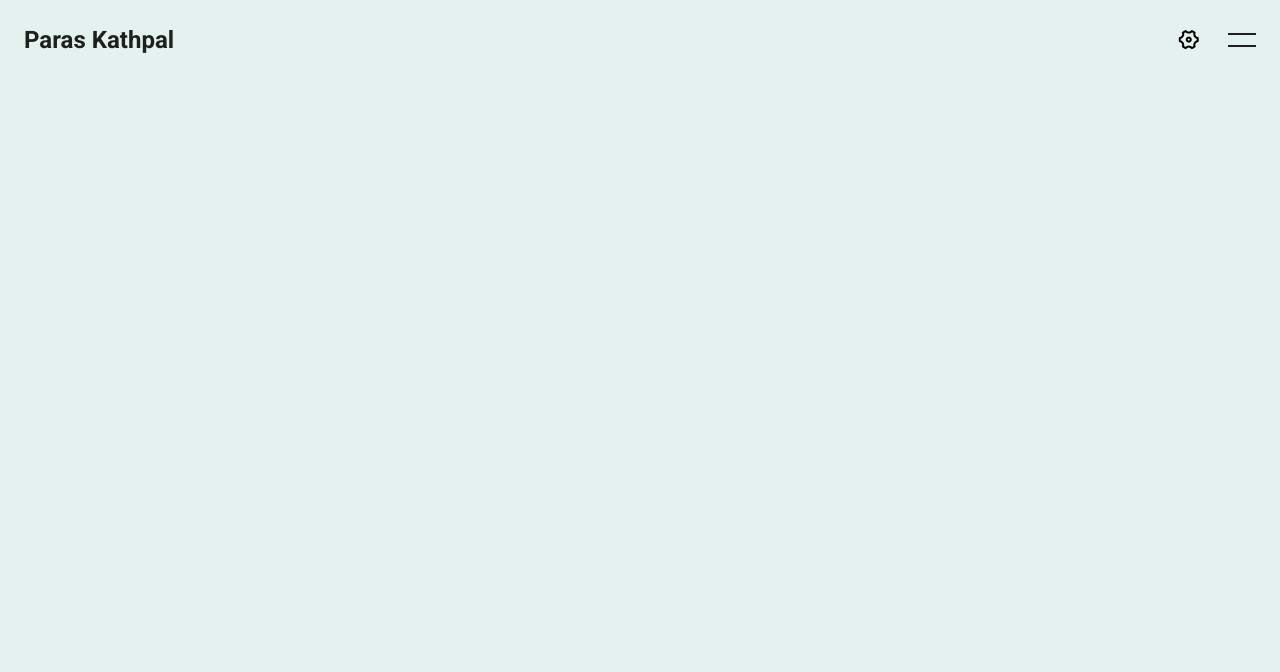
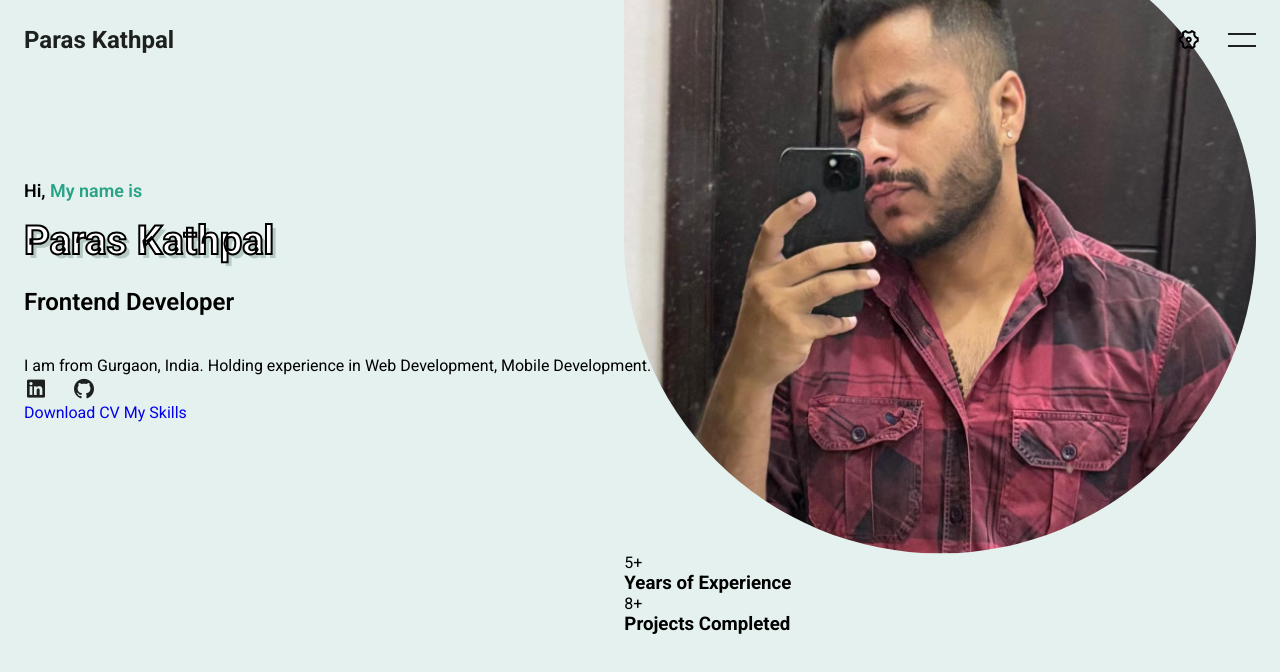
Before and after one commit to paraskathpal/Web-portfolio, a website built with Parcel: page src/index.html in a window 1280 px wide. Built offline with nearby package versions, Linux system fonts and the light colour scheme.

Commit message:
Added home features(WIP)

```diff
--- a/src/css/styles.css
+++ b/src/css/styles.css
@@ -135,10 +135,10 @@ textarea {
   top: 0;
   right: -100%;
   background-color: var(--container-color);
-  width: 512px;
+  width: 399px;
   height: 100%;
   padding: 9rem 0 0 9.5rem;
-  transition: right 0.7s var(--transition);
+  transition: right 0.9s var(--transition);
 }
 
 .nav-list {
@@ -146,11 +146,11 @@ textarea {
 }
 
 .nav-item {
-  margin-bottom: 1.5rem;
+  margin-bottom: 2rem;
 }
 
 .nav-link {
-  font-size: var(--larger);
+  font-size: var(--h3-size);
   transition: color 0.3s var(--transition);
 }
 
@@ -187,3 +187,54 @@ textarea {
 .social-link:hover {
   color: var(--first-color);
 }
+
+.section {
+  padding-block: 7rem;
+}
+
+.home-container {
+  padding-block: 4.25rem;
+}
+
+.home-content {
+  position: relative;
+}
+
+.home-subtitle {
+  font-size: var(--large-size);
+  font-weight: var(--font-semi-bold);
+  margin-bottom: 1rem;
+}
+
+.home-subtitle span,
+.home-title span {
+  color: var(--first-color);
+}
+
+.home-title {
+  color: var(--white-color);
+  font-size: var(--h2-size);
+  -webkit-text-stroke: 2px hsl(0, 0%, 0%);
+  font-weight: var(--font-bold);
+  text-shadow: 4px 4px var(--shadow-color);
+}
+
+.home-job {
+  font-size: var(--h3-size);
+  font-weight: var(--font-semi-bold);
+  margin-block: 1.5rem 2.5rem;
+}
+
+.home-banner {
+  position: absolute;
+  right: 0;
+  top: 50%;
+  transform: translateY(-50%);
+}
+
+.home-img-wrapper {
+  background-color: orangered;
+  width: clamp(21rem, 12.6rem + 33.6vw, 42rem);
+  border-radius: 0 0100vw 100vw;
+  overflow: hidden;
+}
--- a/src/index.html
+++ b/src/index.html
@@ -66,7 +66,60 @@
         </div>
       </nav>
     </header>
-    <main class="main"></main>
+    <main class="main">
+      <section class="home section">
+        <div class="home-container container">
+          <div class="home-content">
+            <h2 class="home-subtitle">Hi, <span>My name is</span></h2>
+            <h1 class="home-title">Paras Kathpal</h1>
+            <h3 class="home-job">Frontend Developer</h3>
+            <div class="home-banner">
+              <div class="home-img-wrapper">
+                <img src="assets/img.jpeg" alt="" class="home-profile" />
+              </div>
+              <div class="home-data home-data-one">
+                <span class="home-data-number">5+ </span>
+                <h3 class="home-data-title">Years of Experience</h3>
+              </div>
+              <div class="home-data home-data-two">
+                <span class="home-data-number">8+</span>
+                <h3 class="home-data-title">Projects Completed</h3>
+              </div>
+            </div>
+            <p class="home-desc">
+              I am from Gurgaon, India. Holding experience in Web Development,
+              Mobile Development. Skilled with React.Js, Vue.Js, React Native,
+              Vanilla Js, HTML/CSS etc.
+            </p>
+          </div>
+          <div class="home-social social-links">
+            <a
+              href="https://www.linkedin.com/in/paras-kathpal-136412162/"
+              target="_blank"
+              class="social-link"
+            >
+              <i class="ri-linkedin-box-fill"></i>
+            </a>
+            <a
+              href="https://github.com/paraskathpal"
+              target="_blank"
+              class="social-link"
+            >
+              <i class="ri-github-fill"></i>
+            </a>
+          </div>
+          <div class="home-btns">
+            <a
+              download=""
+              href="assets/PARAS KATHPAL Frontend Engineer 5YOE.pdf"
+              class="btn"
+              >Download CV</a
+            >
+            <a href="#" class="home-link">My Skills</a>
+          </div>
+        </div>
+      </section>
+    </main>
     <script src="js/main.js"></script>
   </body>
 </html>
```
Also changed, not shown: src/assets/img.jpeg (added), 1 other file.
